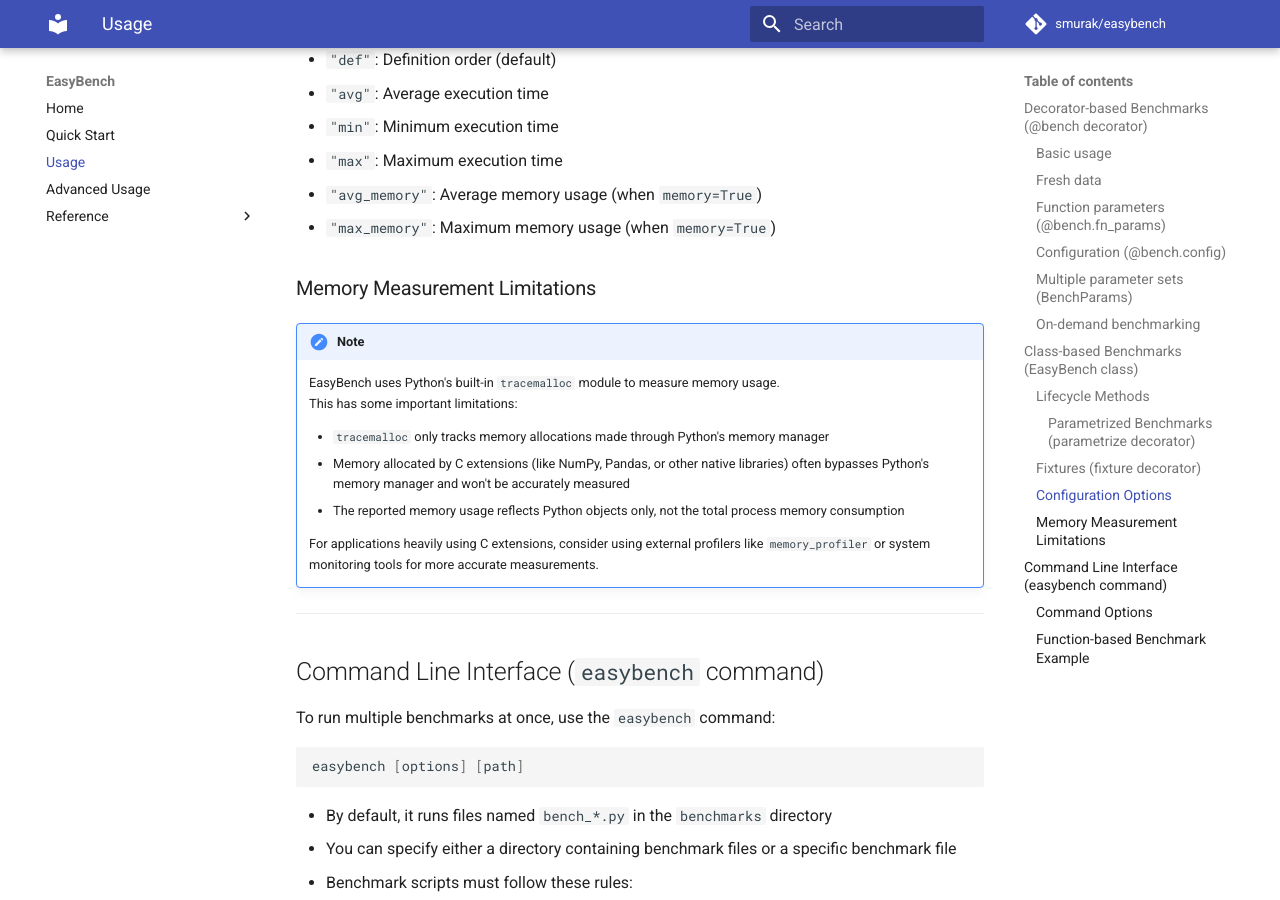
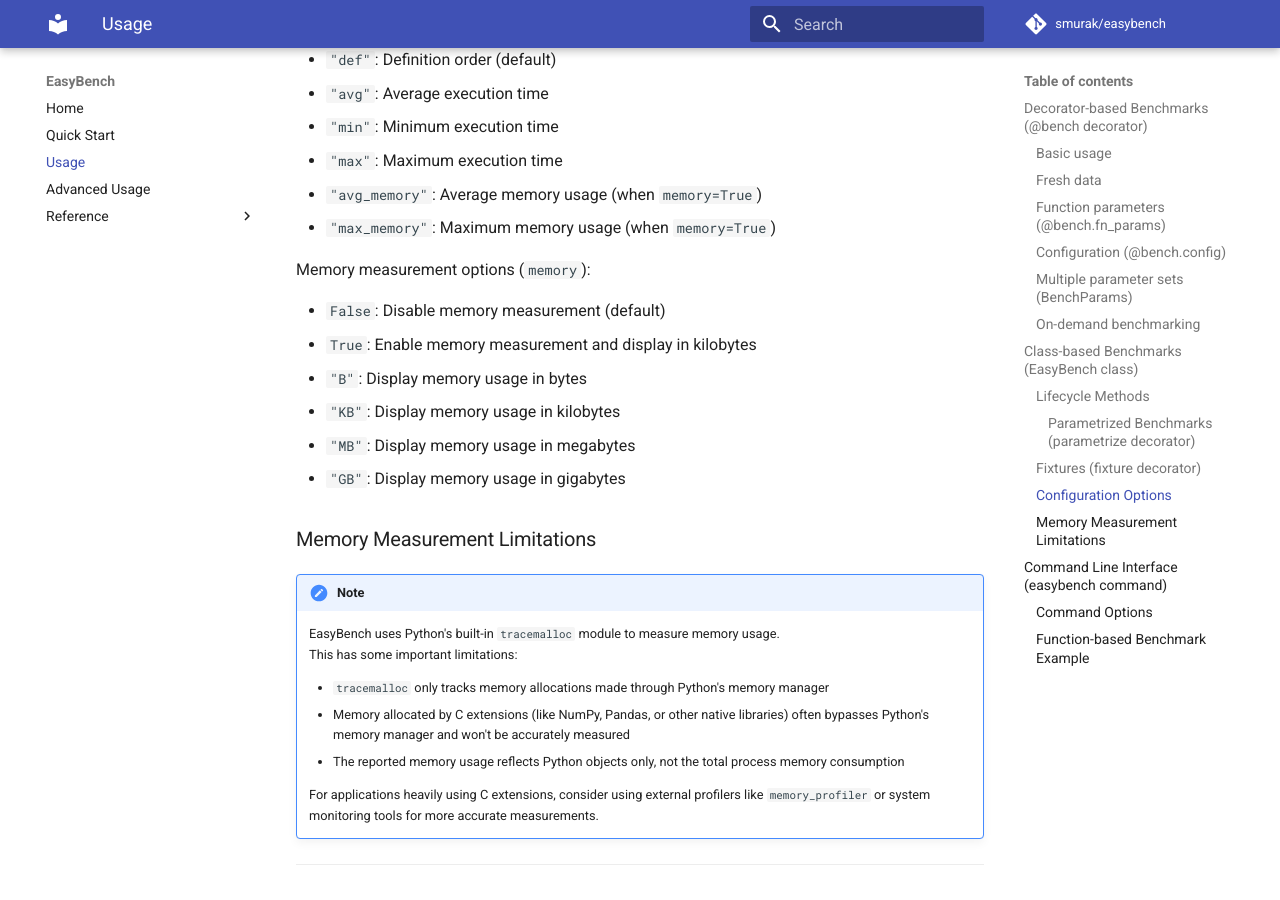
Before and after one commit to smurak/easybench, an MkDocs documentation site: the page built from docs/usage.md, in a window 1280 px wide and 900 px high, scrolled down 6006 px. Built offline with MkDocs 1.6.1 and Material for MkDocs 9.7.7, drawn with Linux system fonts in a browser that asks for light colours; comment, search, counter and statistics services are not loaded.

Commit message:
docs: add memory measurement options to README and usage documentation

```diff
--- a/docs/usage.md
+++ b/docs/usage.md
@@ -293,6 +293,15 @@ Sorting options (`sort_by`):
 - `"avg_memory"`: Average memory usage (when `memory=True`)
 - `"max_memory"`: Maximum memory usage (when `memory=True`)
 
+Memory measurement options (`memory`):
+
+- `False`: Disable memory measurement (default)
+- `True`: Enable memory measurement and display in kilobytes
+- `"B"`: Display memory usage in bytes
+- `"KB"`: Display memory usage in kilobytes
+- `"MB"`: Display memory usage in megabytes
+- `"GB"`: Display memory usage in gigabytes
+
 ### Memory Measurement Limitations
 
 !!! note
```
Also changed, not shown: README-pypi.md (+10 -0 lines), README.md (+8 -0 lines), README_ja.md (+8 -0 lines).
